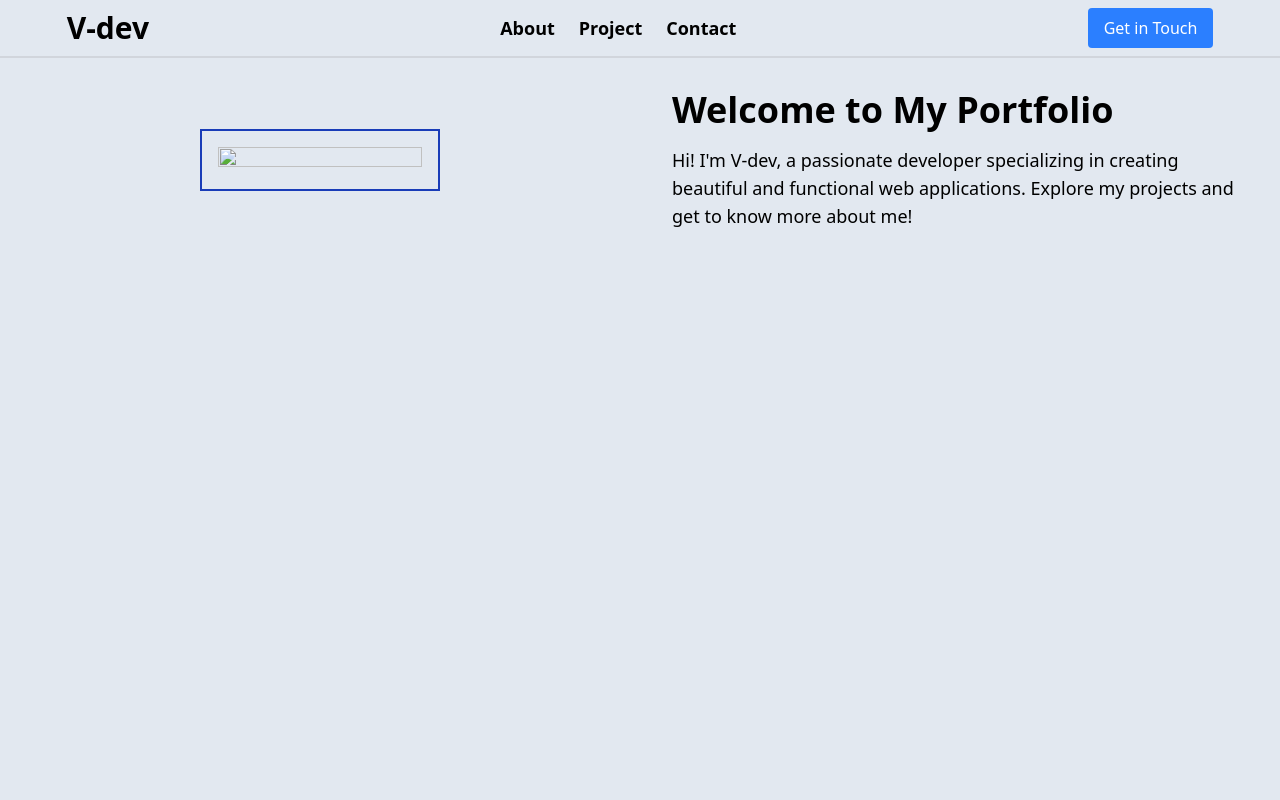
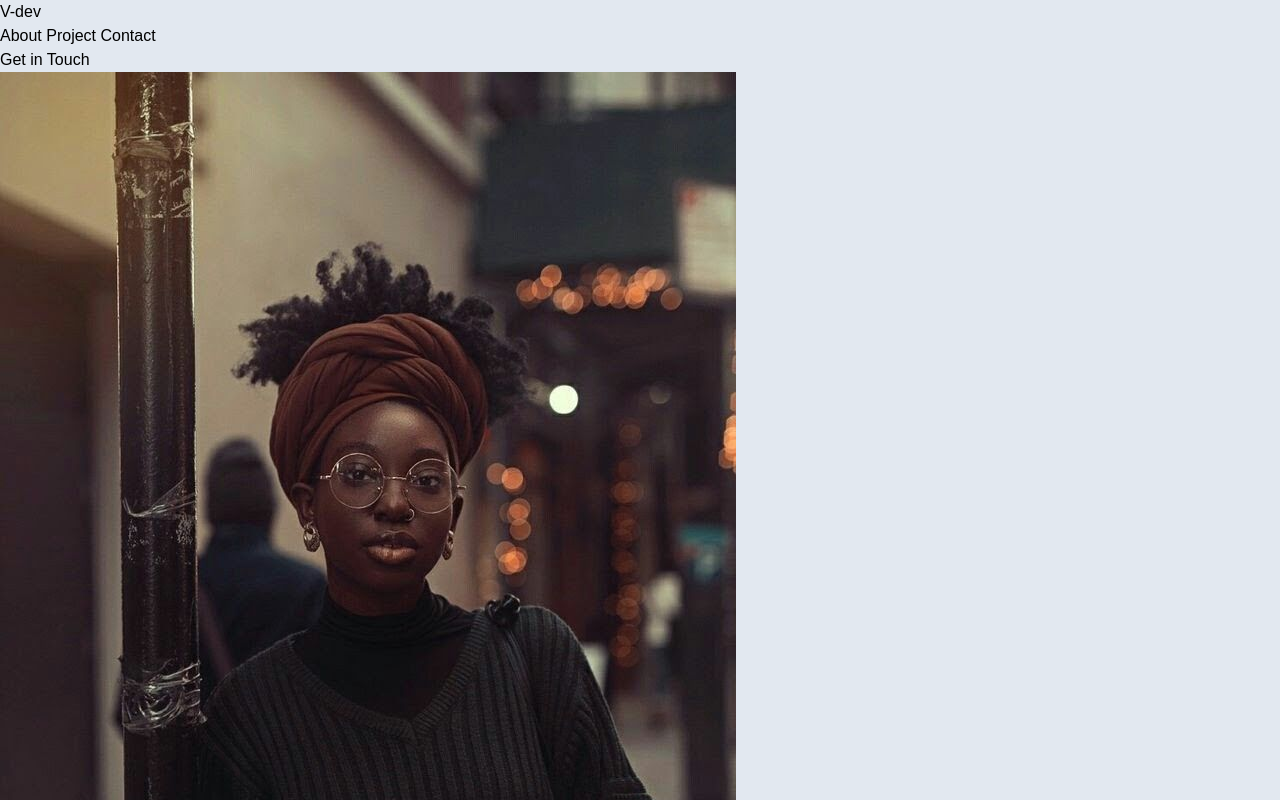
Before and after one commit to Victor23-github/portfolio, a plain HTML site: page view/index.html in a window 1280 px wide. Shown: the top 800 px of the page. Drawn offline with nearby package versions, Linux system fonts and the light colour scheme.

Commit message:
my prettier is given error

```diff
--- a/view/index.html
+++ b/view/index.html
@@ -4,42 +4,36 @@
     <meta charset="UTF-8" />
     <meta name="viewport" content="width=device-width, initial-scale=1.0" />
     <script src="https://cdn.jsdelivr.net/npm/@tailwindcss/browser@4"></script>
+    <link rel="stylesheet" href="style.css" />
     <title>my-portfolio</title>
-    <link rel="stylesheet" href="style.css" />
 </head>
 <body class="bg-slate-200">
-    <header
-      class="flex justify-around py-2 items-center border-b-2 border-gray-300"
-    >
-      <div id="logo" class="font-bold text-3xl"><a href="#home">V-dev</a></div>
-      <nav class="flex space-x-6 w-2xl justify-center text-lg font-semibold">
-        <a href="#about" class="">About</a>
+    <header class="">
+        <div id="logo" class=""><a href="#home">V-dev</a></div>
+        <nav class="">            <a href="#about" class="">About</a>
             <a href="#project">Project</a>
             <a href="#contact">Contact</a>
         </nav>
-      <button class="bg-blue-500 text-white px-4 py-2 rounded">
+        <button class="">
             Get in Touch
         </button>
     </header>
-    <section id="home" class="grid place-items-center grid-cols-2">
-      <div class="border-2 border-blue-800 m-4 p-4 w-60">
-        <img
-          src="/images/stock-1.jpg"
-          alt=""
-          class="object-contain w-full h-full"
-        />
+    <section id="home" class="">
+
+        <div class="">
+
+            <span
+                class=""></span>
+            <img src="/images/stock-1.jpg" alt="" class="" />
         </div>
-        <div class="m-4 p-4">
-            <h1 class="text-4xl font-bold mb-4">Welcome to My Portfolio</h1>
-            <p class="text-lg">
+        <div class="">
+            <h1 class="">My Portfolio</h1>
+            <p class="">
                 Hi! I'm V-dev, a passionate developer specializing in creating
                 beautiful and functional web applications. Explore my projects and
                 get to know more about me!
             </p>
     </section>
-    <section id="about"></section>
-    <section id="project"></section>
-    <section id="contact"></section>
-    <footer></footer>
+
 </body>
 </html>
--- /dev/null
+++ b/view/style.css
@@ -0,0 +1,8 @@
+@import "tailwindcss";
+
+body {
+  margin: 0;
+  font-family: "poppins", sans-serif;
+  scroll-behavior: smooth;
+  transition: all 0.3s ease-in-out;
+}
```
Also changed, not shown: images/stock-1.jpg (added). Lines whose indentation alone changed are shown as unchanged.
